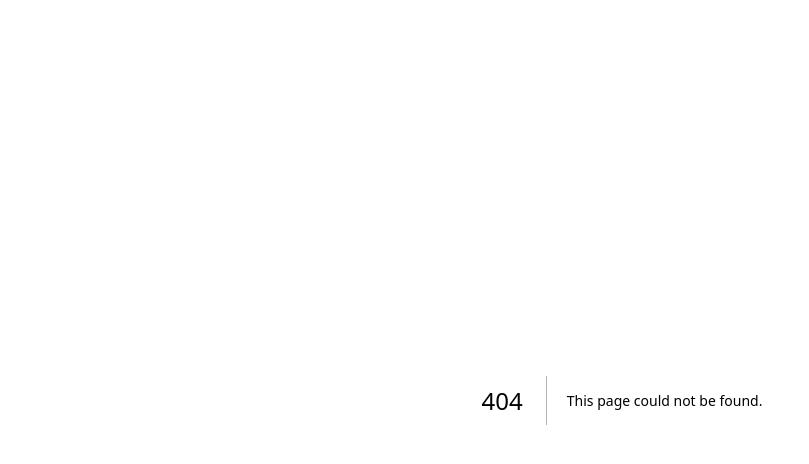
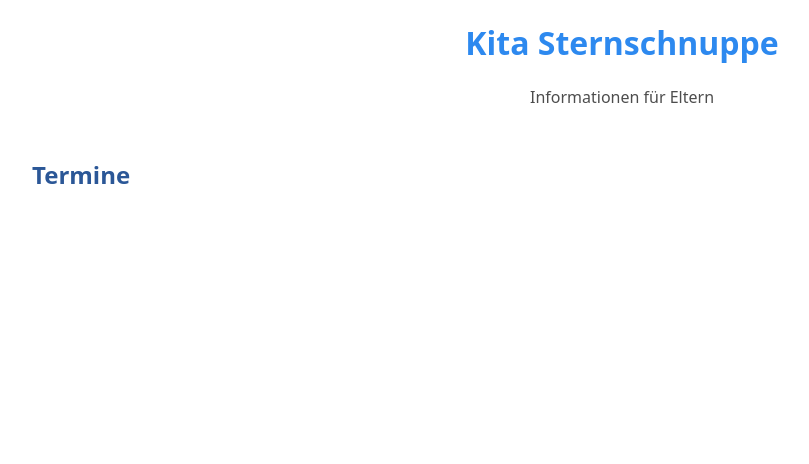
Before and after one commit to MariaAdner/kita-info, a Next.js app: page /termine in a window 1280 px wide. Before the commit this address had no page. Shown: the top 464 px of the page, without its empty margins (18-827 px from the left). Built offline with nearby package versions, Linux system fonts and the light colour scheme.

Commit message:
created termine site

```diff
--- /dev/null
+++ b/pages/termine/index.js
@@ -0,0 +1,11 @@
+import Header from "@/components/Header";
+import SubHeader from "@/components/SubHeader";
+
+export default function Dates() {
+  return (
+    <>
+      <Header />
+      <SubHeader>Termine</SubHeader>
+    </>
+  );
+}
```
